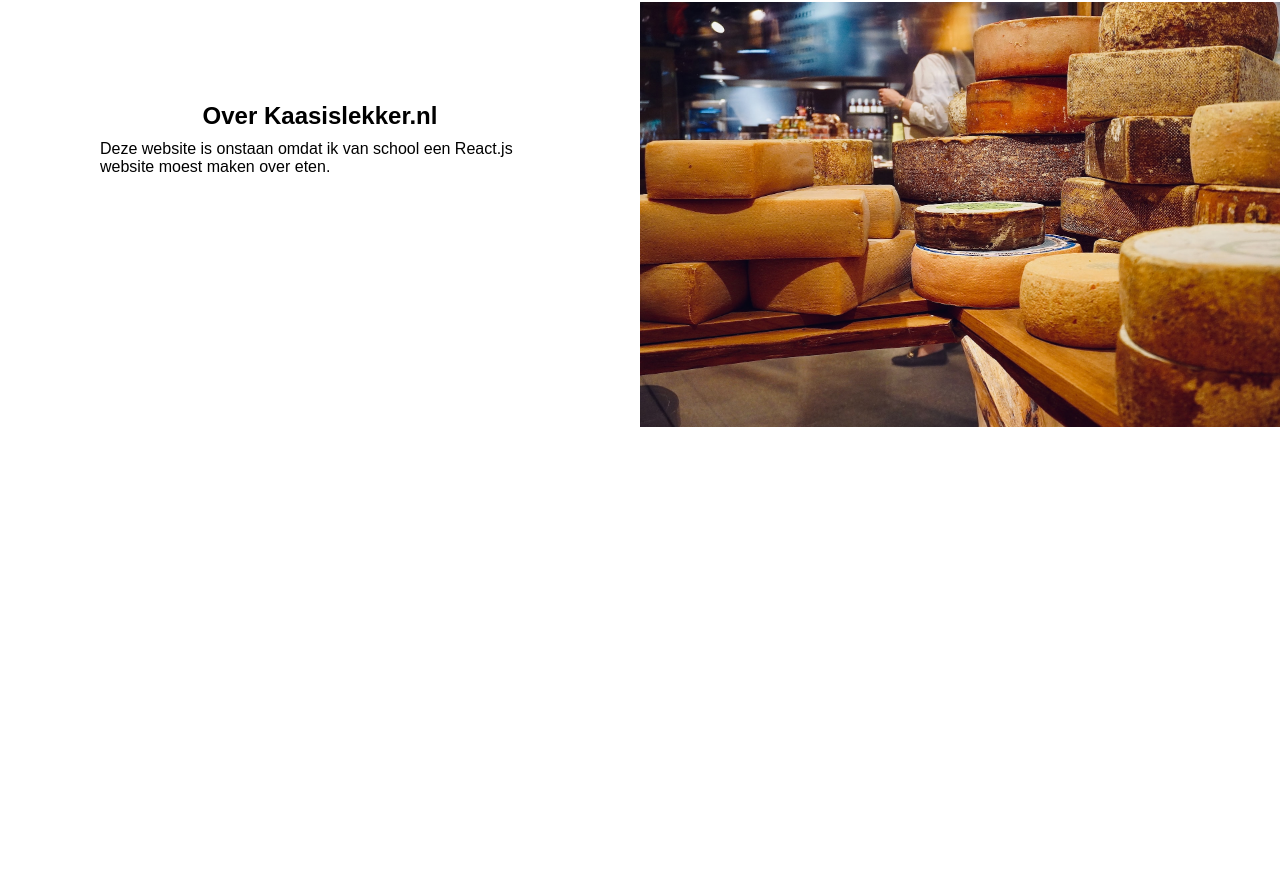
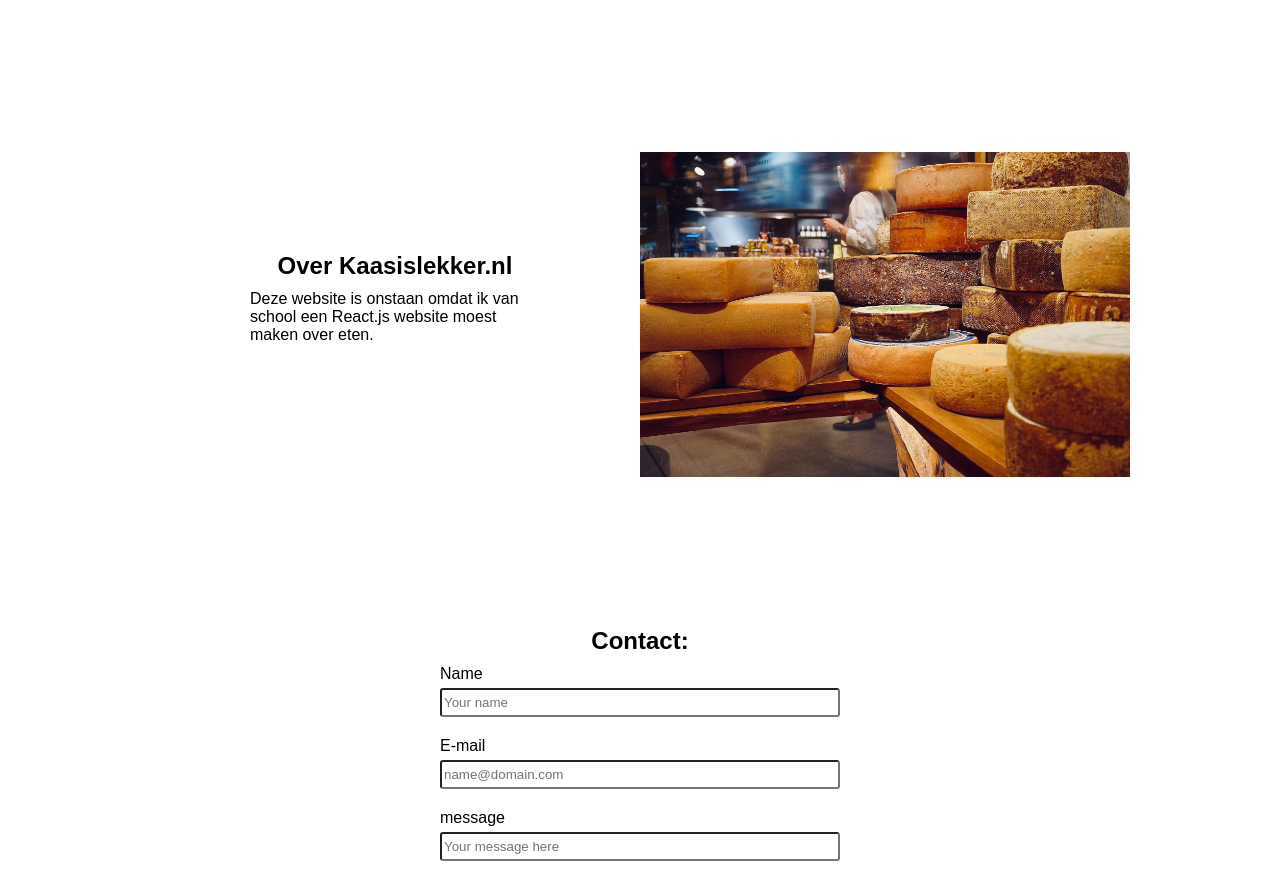
Before and after one commit to AidanMiddel/kaasislekker.nl, a React (Create React App) app: page / in a window 1280 px wide. Shown: the part 771-1642 px from the top of the page. Before the commit the page ends 1198 px from the top, so only its background shows below. Built offline with nearby package versions, Linux system fonts and the light colour scheme.

Commit message:
add contact

```diff
--- a/src/components/about/About.css
+++ b/src/components/about/About.css
@@ -1,6 +1,7 @@
 .about{
     display: flex;
     flex-wrap: flex;
+    margin: 15rem;
 }
 
 .about__article{
--- /dev/null
+++ b/src/components/contact/Contact.css
@@ -0,0 +1,6 @@
+.contact{
+    display: flex;
+    flex-direction: column;
+    justify-content: center;
+    align-items: center;
+}
--- /dev/null
+++ b/src/components/contact/Contact.js
@@ -0,0 +1,16 @@
+import Inputfield from "../inputField/InputField"
+
+import "./Contact.css"
+
+const Contact = () => {
+    return(
+        <article className="contact">
+            <h1>Contact:</h1>
+            <Inputfield title="Name" inputPlaceholder="Your name" />
+            <Inputfield title="E-mail" inputPlaceholder="name@domain.com" />
+            <Inputfield title="message" inputPlaceholder="Your message here" />
+        </article>
+    )
+}
+
+export default Contact;
--- /dev/null
+++ b/src/components/inputField/InputField.css
@@ -0,0 +1,16 @@
+.article{
+    font-size: 100%;
+    padding: 1rem;
+}
+
+.title{
+    padding-bottom: 0.5rem;
+}
+
+.input{
+    padding-bottom: 0.5rem;
+    padding-top: 0.5rem;
+    padding-left: 0.2rem;
+    width: 40rem;
+    border-radius: 0.3rem;
+}
--- /dev/null
+++ b/src/components/inputField/InputField.js
@@ -0,0 +1,12 @@
+import "./InputField.css"
+
+const InputeField = (props) => {
+    return (
+        <article className="article">
+            <p className="title">{props.title}</p>
+            <input className="input" type="input" placeholder={props.inputPlaceholder} />
+        </article>
+    )
+}
+
+export default InputeField;
--- a/src/pages/Homepage.js
+++ b/src/pages/Homepage.js
@@ -1,11 +1,13 @@
 import Intro from "../components/intro/Intro";
 import About from "../components/about/About";
+import Contact from "../components/contact/Contact";
 
 const Homepage =() => {
   return (
     <>
       <Intro />
       <About />
+      <Contact />
     </>
   );
 }
```
